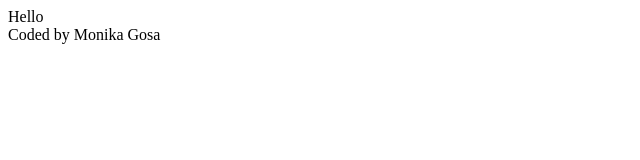
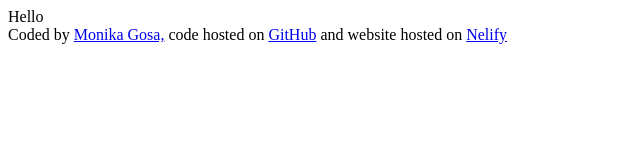
Before and after one commit to MGosa/check-the-weather-app, a plain HTML site: page index.html in a window 1280 px wide. Shown: the whole page, without its empty margins (0-640 px from the left). Drawn offline with Linux system fonts and the light colour scheme.

Commit message:
Added links to the footer

```diff
--- a/index.html
+++ b/index.html
@@ -7,6 +7,17 @@
   </head>
   <body>
     Hello
-    <footer>Coded by Monika Gosa</footer>
+    <footer>
+      Coded by
+      <a href="https://github.com/MGosa" target="_blank"> Monika Gosa,</a> code
+      hosted on
+      <a href="https://github.com/MGosa?tab=repositories" target="_blank"
+        >GitHub</a
+      >
+      and website hosted on
+      <a href="https://check-the-weather-app.netlify.app/" target="_blank"
+        >Nelify</a
+      >
+    </footer>
   </body>
 </html>
```
